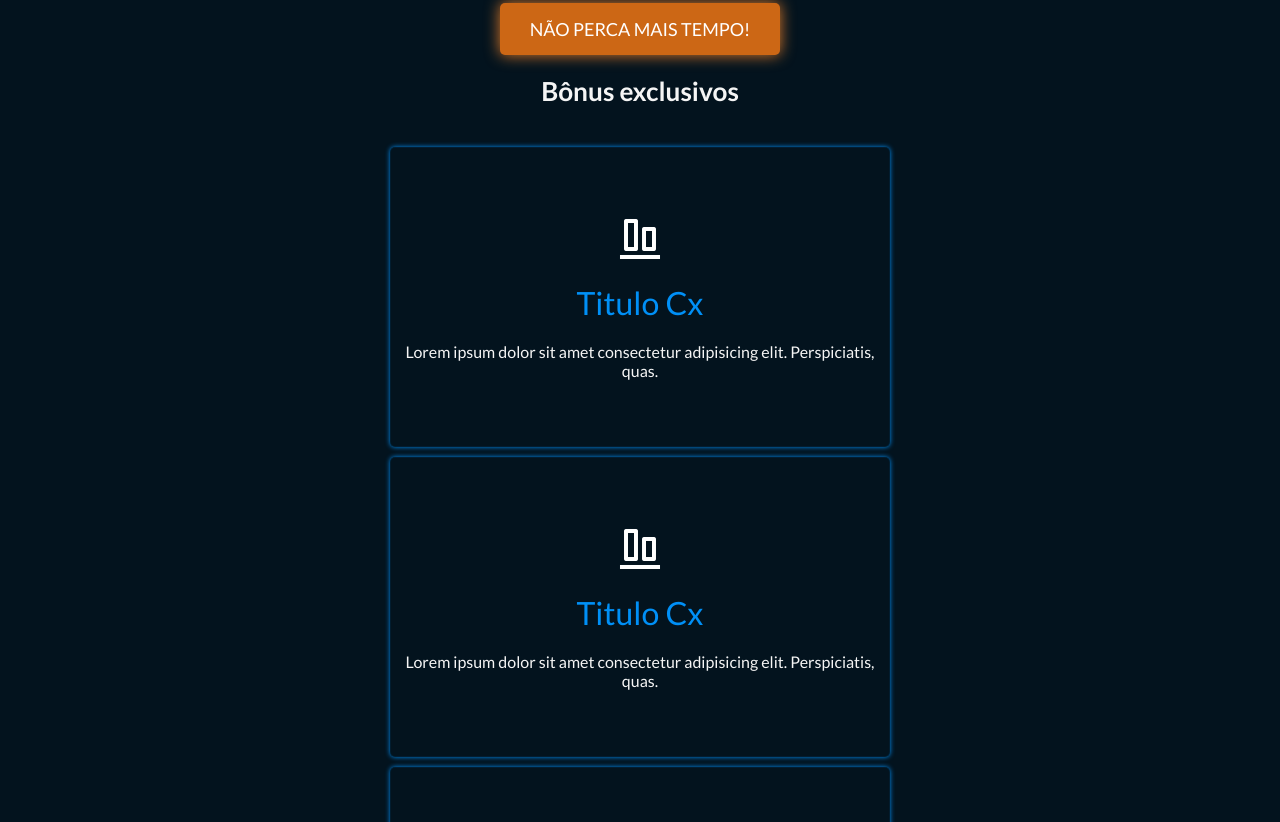
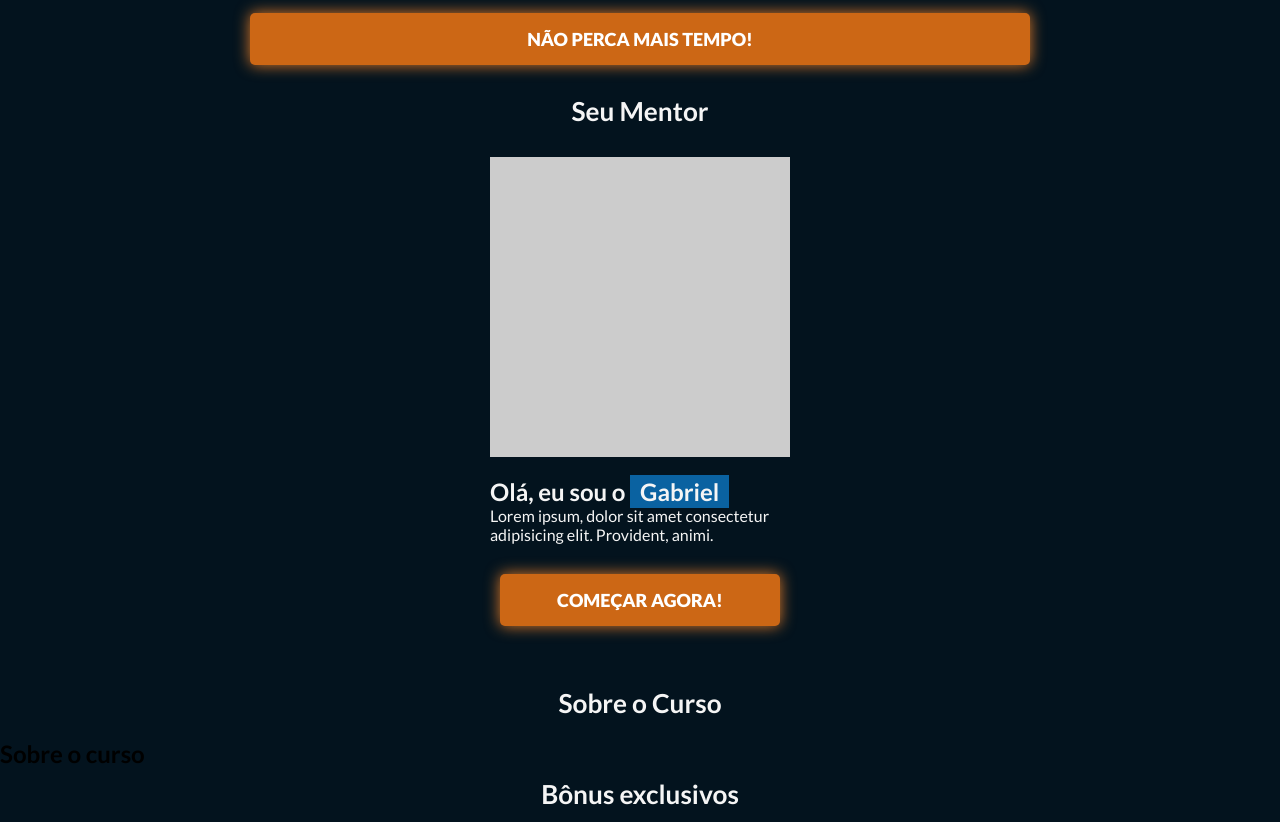
Before and after one commit to RafaGui/PROJETO_MDC_GABRIEL, a plain HTML site: page index.html in a window 1280 px wide. Shown: the part 1118-1940 px from the top of the page. Drawn offline with nearby package versions, Linux system fonts and the light colour scheme.

Commit message:
Add files via upload

```diff
--- a/index.html
+++ b/index.html
@@ -47,6 +47,29 @@
             </div>
         </section>
         <div class="title">
+            <h3>Seu Mentor</h3>
+        </div>
+        <section class="block-mentor">
+            <div class="container-mentor">
+                <div class="container-image">
+                    <img src="" alt="">
+                </div>
+                <div class="container-text">
+                    <h2>Olá, eu sou o <span class="blur-text">Gabriel</span></h2>
+                    <p>Lorem ipsum, dolor sit amet consectetur adipisicing elit. Provident, animi.</p>
+                </div>
+                <div class="content-btn">
+                    <a href="#" class="btn">Começar agora!</a>
+                </div>
+            </div>
+        </section>
+        <div class="title">
+            <h3>Sobre o Curso</h3>
+        </div>
+        <section class="about-course">
+            <h1>Sobre o curso</h1>
+        </section>
+        <div class="title">
             <h3>Bônus exclusivos</h3>
         </div>
         <section class="block-main-bonus">
@@ -72,6 +95,9 @@
                     <p>Lorem ipsum dolor sit amet consectetur adipisicing elit. Perspiciatis, quas.</p>
                 </div>
             </div>
+            <div class="content-btn">
+                <a href="#" class="btn">Adquira Agora Mesmo!</a>
+            </div>
         </section>
         <div class="title">
             <h3>Depoimentos dos Alunos</h3>
@@ -85,23 +111,6 @@
                 </div>
             </div>
         </section><br>
-        <div class="title">
-            <h3>Seu Mentor</h3>
-        </div>
-        <section class="block-mentor">
-            <div class="container-mentor">
-                <div class="container-image">
-                    <img src="" alt="">
-                </div>
-                <div class="container-text">
-                    <h2>Olá, eu sou o <span class="blur-text">Gabriel</span></h2>
-                    <p>Lorem ipsum, dolor sit amet consectetur adipisicing elit. Provident, animi.</p>
-                </div>
-                <div class="content-btn">
-                    <a href="#" class="btn">adquira agora mesmo!</a>
-                </div>
-            </div>
-        </section>
         <section class="price">
             <h2>Aqui ficarão os preços do curso</h2>
         </section>
--- a/src/css/style.scss
+++ b/src/css/style.scss
@@ -11,7 +11,7 @@ body{
     background-position: center;
     background-size: cover;
     background-attachment: fixed;
-    opacity: .2;
+    opacity: .5;
     filter: blur(2px);
     position: absolute;
     top: 0px;
@@ -100,15 +100,18 @@ body{
     font-size: var(--font-legend-text);
 }
 .content-btn{
+    width: 100% ;
     display: flex;
     justify-content: center;
+    padding: 10px;
 }
 
 .btn{
+    width: 100%;
     text-align: center;
     text-decoration: none;
     font-family: Lato;
-    font-weight: 500;
+    font-weight: 900;
     font-size: 18px;
     color: #fff;
     background-color: #cc6715;
```
Also changed, not shown: src/css/style.css, src/js/main.js (line endings or trailing spaces), 2 other files.
